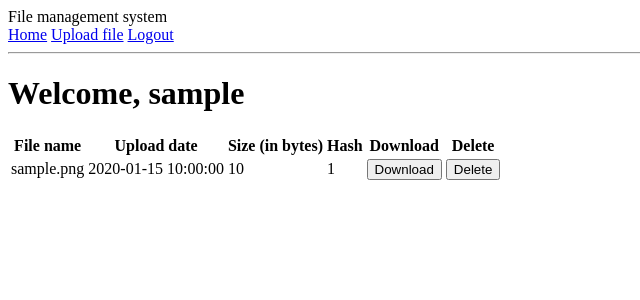
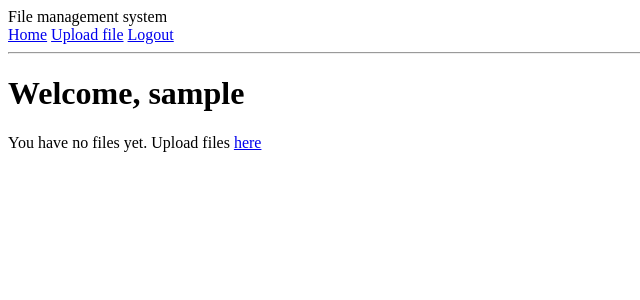
Before and after one commit to sarnaizgarcia/my_file_manager, a Flask app: page / in a window 1280 px wide. Shown: the top 300 px of the page, without its empty margins (0-640 px from the left). Run offline with Flask 2, Linux system fonts and the light colour scheme; a user stored in the database is signed in; tables that the repository leaves empty hold one stand-in row (values such as "Sample post").

Commit message:
No table if user has no files

```diff
--- a/app/templates/index.html
+++ b/app/templates/index.html
@@ -1,5 +1,6 @@
 {% extends "base.html" %} {% block content %}
 <h1>Welcome, {{ current_user.username }}</h1>
+{% if file in current_user.files %}
 <table>
   <tr>
     <th>File name</th>
@@ -36,4 +37,8 @@
 <a href="{{ prev_url }}">Previous files</a>
 {% endif %} {% if next_url %}
 <a href="{{ next_url }}">Next files</a>
+{% endif %} {% else %}
+<p>
+  You have no files yet. Upload files <a href="{{ url_for('upload') }}">here</a>
+</p>
 {% endif %} {% endblock %}
```
